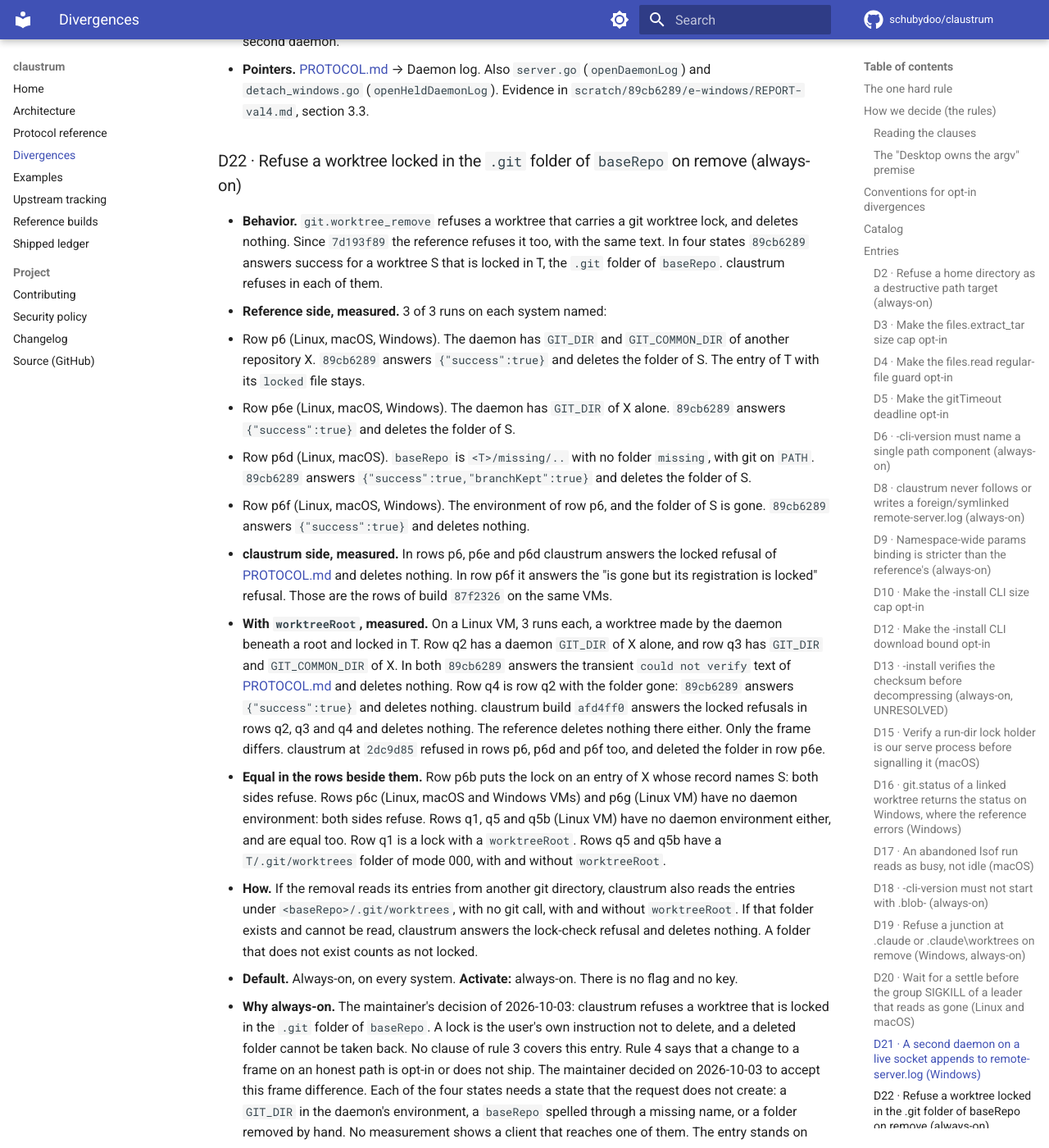
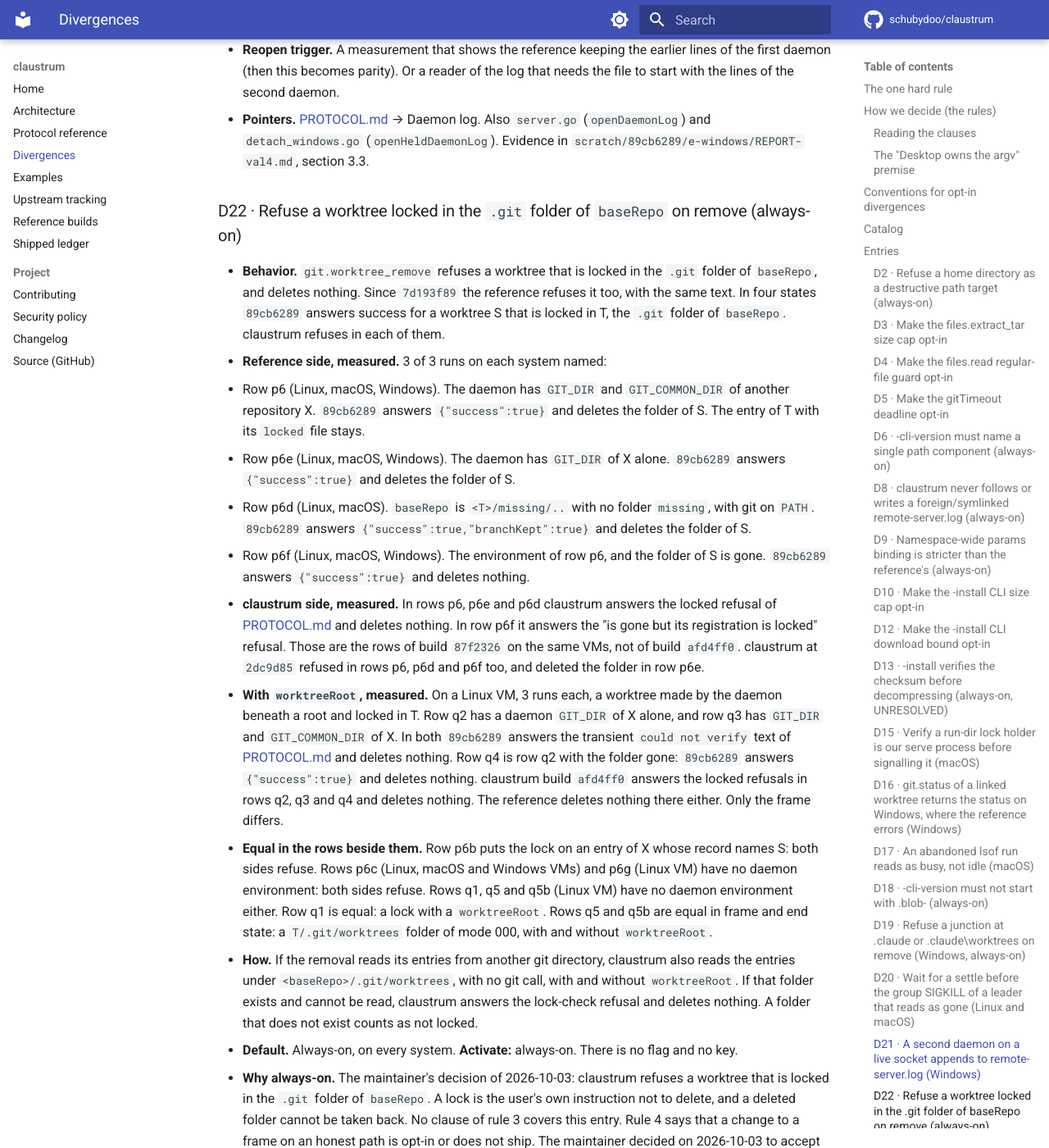
Before and after one commit to schubydoo/claustrum, an MkDocs documentation site: the page built from docs/DIVERGENCES.md, in a window 1280 px wide and 1400 px high, scrolled down 24193 px. Shown: the whole window at 82% size. Built offline with MkDocs 1.6.1 and Material for MkDocs 9.7.7, drawn with Linux system fonts in a browser that asks for light colours; comment, search, counter and statistics services are not loaded; some of the changed text lies outside the part shown.

Commit message:
docs: narrow the D22 claims
Co-Authored-By: Claude Opus 5.5 <noreply@anthropic.com>

```diff
--- a/docs/DIVERGENCES.md
+++ b/docs/DIVERGENCES.md
@@ -173,7 +173,7 @@ rather than repeating them in each entry:
 | [D19](#d19) | `git.worktree_remove` refuses a junction at `.claude` or `.claude\worktrees`, where `f6010b97` answers success and deletes only the branch, and `89cb6289` does the same for a branch that another ref reaches (Windows) | always-on (Windows) | always-on | rule 3 clause (b): the create of both daemons refuses that junction. Maintainer decision of 2026-09-27 | the reference refusing the junction or deleting through it, or a Windows client that depends on the success reply |
 | [D20](#d20) | Wait 50 ms and read again before the group `SIGKILL` of a child-group leader that reads as gone, at the reap of a `-serve` start (Linux and macOS) | always-on (Linux and macOS) | always-on | rule 3 clause (a) | a measurement that shows the reference waiting before that `SIGKILL`, or a report of a child that outlived a restart because it replaced its program |
 | [D21](#d21) | A second daemon on a live socket appends to `remote-server.log`, where `89cb6289` truncates it and loses the earlier lines of the first daemon (Windows) | always-on (Windows) | always-on | Maintainer decision of 2026-10-02. No frame, reply or exit status differs. A reader of the log file sees the kept lines | a measurement that shows the reference keeping those lines, or a reader of the log that needs the file to start with the lines of the second daemon |
-| [D22](#d22) | `git.worktree_remove` refuses a worktree locked in the `.git` folder of `baseRepo`, in four states where `89cb6289` answers success. Two have a daemon `GIT_DIR` and `GIT_COMMON_DIR` of another repository, with the folder present or gone. One has a daemon `GIT_DIR` alone. One has a `baseRepo` that does not exist as sent | always-on | always-on | Maintainer decision of 2026-10-03. The frame differs from `89cb6289` in those four states | a caller that needs the removal of a locked worktree there, or a measurement that shows the reference refusing there |
+| [D22](#d22) | `git.worktree_remove` refuses a worktree locked in the `.git` folder of `baseRepo`, in four states where `89cb6289` answers success. Two have a daemon `GIT_DIR` and `GIT_COMMON_DIR` of another repository, with the folder present or gone. One has a daemon `GIT_DIR` alone. One has a `baseRepo` that does not exist as sent. With `worktreeRoot`, rows q2 to q4 (Linux VM) differ in the frame too | always-on | always-on | Maintainer decision of 2026-10-03. The frame differs from `89cb6289` in those four states | a caller that needs the removal of a locked worktree there, or a measurement that shows the reference refusing there |
 | [CT-1](#ct-1) | Opt-in `wantPid` → `pid` + `startTime` on spawn/reattach | off (fields omitted) | caller sends `"wantPid":true` | sanctioned optional-param extension | — (additive, degrades both ways) |
 | [CT-2](#ct-2) | `-keep-children` leaves the child tree running on shutdown | off | `-keep-children` / `keep-children` key | off-wire opt-in extension | — |
 | [CT-3](#ct-3) | `claustrum.conf` config file | absent ⇒ stock | create the file | the opt-in mechanism itself | — |
@@ -973,8 +973,8 @@ operator-declinable. Only CT-2 and CT-5 carry a flag and a key.
 
 ### D22 · Refuse a worktree locked in the `.git` folder of `baseRepo` on remove (always-on) { #d22 }
 
-- **Behavior.** `git.worktree_remove` refuses a worktree that carries a git
-  worktree lock, and deletes nothing. Since `7d193f89` the reference refuses it
+- **Behavior.** `git.worktree_remove` refuses a worktree that is locked in the
+  `.git` folder of `baseRepo`, and deletes nothing. Since `7d193f89` the reference refuses it
   too, with the same text. In four states `89cb6289` answers success for a
   worktree S that is locked in T, the `.git` folder of `baseRepo`. claustrum
   refuses in each of them.
@@ -992,7 +992,8 @@ operator-declinable. Only CT-2 and CT-5 carry a flag and a key.
 - **claustrum side, measured.** In rows p6, p6e and p6d claustrum answers the
   locked refusal of [PROTOCOL.md](PROTOCOL.md) and deletes nothing. In row p6f it
   answers the "is gone but its registration is locked" refusal. Those are the
-  rows of build `87f2326` on the same VMs.
+  rows of build `87f2326` on the same VMs, not of build `afd4ff0`. claustrum at
+  `2dc9d85` refused in rows p6, p6d and p6f too, and deleted the folder in row p6e.
 - **With `worktreeRoot`, measured.** On a Linux VM, 3 runs each, a worktree made
   by the daemon beneath a root and locked in T. Row q2 has a daemon `GIT_DIR` of X
   alone, and row q3 has `GIT_DIR` and `GIT_COMMON_DIR` of X. In both `89cb6289`
@@ -1000,14 +1001,13 @@ operator-declinable. Only CT-2 and CT-5 carry a flag and a key.
   deletes nothing. Row q4 is row q2 with the folder gone: `89cb6289` answers
   `{"success":true}` and deletes nothing. claustrum build `afd4ff0` answers the
   locked refusals in rows q2, q3 and q4 and deletes nothing. The reference deletes
-  nothing there either. Only the frame differs. claustrum at `2dc9d85` refused in rows
-  p6, p6d and p6f too, and deleted the folder in row p6e.
+  nothing there either. Only the frame differs.
 - **Equal in the rows beside them.** Row p6b puts the lock on an entry of X whose
   record names S: both sides refuse. Rows p6c (Linux, macOS and Windows VMs) and
   p6g (Linux VM) have no daemon environment: both sides refuse. Rows q1, q5 and q5b
-  (Linux VM) have no daemon environment either, and are equal too. Row q1 is a
-  lock with a `worktreeRoot`. Rows q5 and q5b have a `T/.git/worktrees` folder of
-  mode 000, with and without `worktreeRoot`.
+  (Linux VM) have no daemon environment either. Row q1 is equal: a lock with a
+  `worktreeRoot`. Rows q5 and q5b are equal in frame and end state: a
+  `T/.git/worktrees` folder of mode 000, with and without `worktreeRoot`.
 - **How.** If the removal reads its entries from another git directory,
   claustrum also reads the entries under `<baseRepo>/.git/worktrees`, with no git
   call, with and without `worktreeRoot`. If that folder exists and cannot be read,
```
Also changed, not shown: AGENTS.md (+4 -3 lines), docs/UPSTREAM-TRACKING.md (+1 -1 lines).
